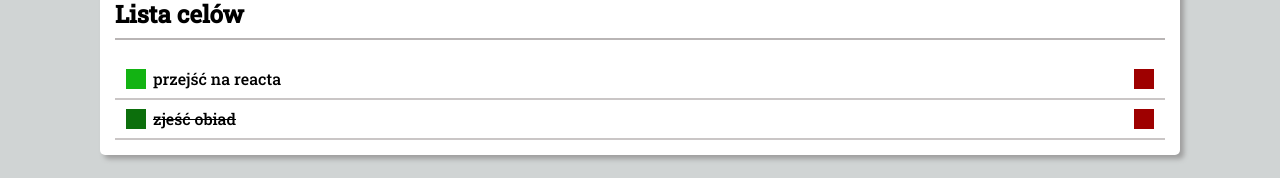
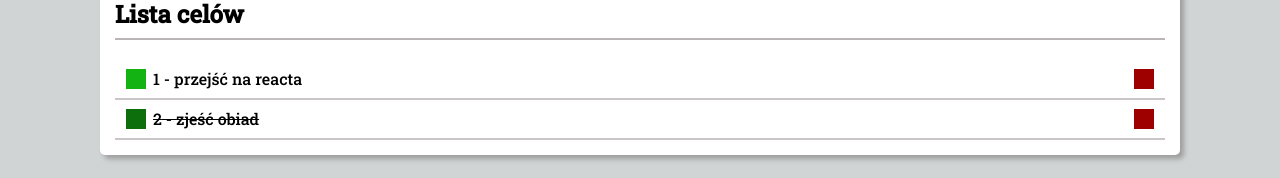
Before and after one commit to mikej44/todos-list-react, a React (Create React App) app: page / in a window 1280 px wide. Shown: the part 330-508 px from the top of the page. Built offline with nearby package versions, Linux system fonts and the light colour scheme; grey boxes are pictures that could not be loaded.

Commit message:
id added to the Task List

```diff
--- a/src/Tasks/index.js
+++ b/src/Tasks/index.js
@@ -13,7 +13,7 @@ const NextYearTasks = ({ nextYearTasks, hideDone, removeTask, toggleTaskDone })
           onClick={() => toggleTaskDone(nextYearTask.id)}
           className={`button ${nextYearTask.done ? "button--thick" : ""}`}></button>
         <span className={`listItemText ${nextYearTask.done ? "taskDone" : ""}`}>
-          {nextYearTask.content}
+          {nextYearTask.id} - {nextYearTask.content}
         </span>
         <button
           className="button button--remove"
```
